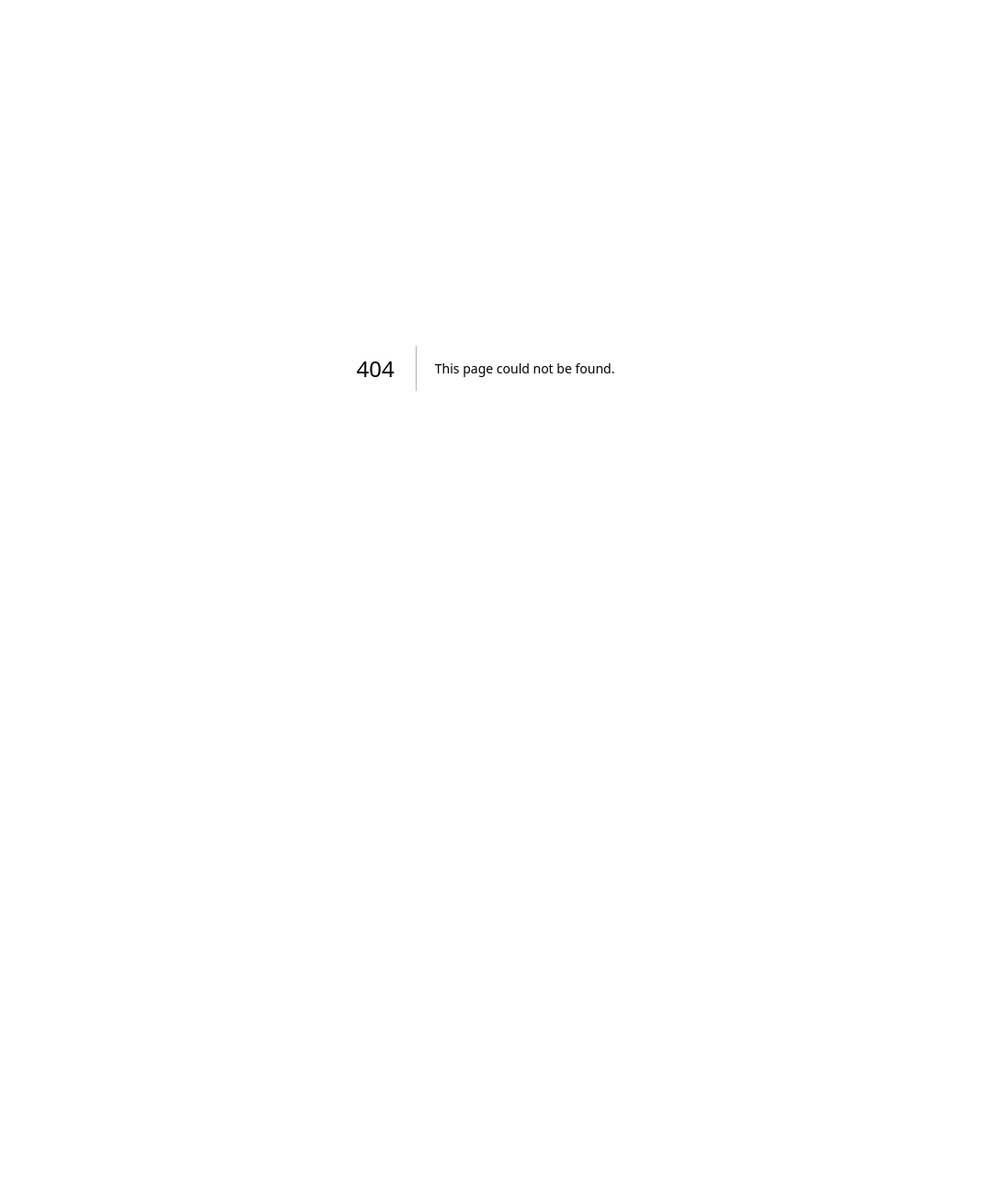
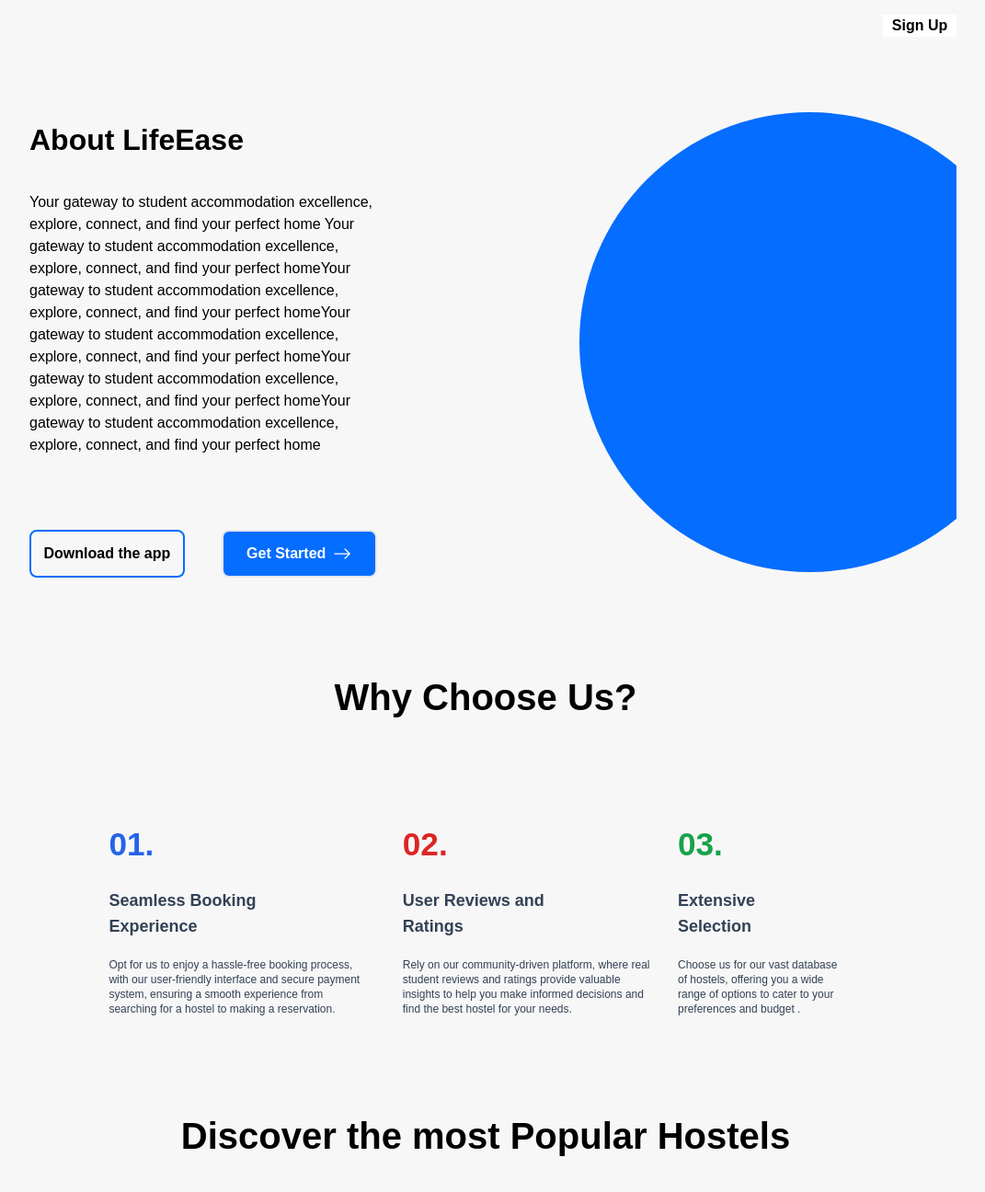
Before and after one commit to Abdulzeez403/lifeEase, a Next.js app: page /about in a window 1280 px wide. Before the commit this address had no page. Shown: the top 1296 px of the page at 92% size, without its empty margins (112-1183 px from the left). Before the commit the page ends 800 px from the top, so only its background shows below. Built offline with nearby package versions, Linux system fonts and the light colour scheme.

Commit message:
worked on th login page and about page

```diff
--- a/package.json
+++ b/package.json
@@ -13,6 +13,7 @@
     "@types/node": "18.11.19",
     "@types/react": "18.0.27",
     "@types/react-dom": "18.0.10",
+    "antd": "^5.7.0",
     "axios": "^1.3.2",
     "eslint": "8.33.0",
     "eslint-config-next": "13.1.6",
--- /dev/null
+++ b/src/components/modal/modal.tsx
@@ -0,0 +1,41 @@
+import { ConfigProvider, Modal, ModalProps } from "antd";
+import React from "react";
+
+interface IPros {
+  open: boolean;
+  centered?: boolean;
+  title?: string;
+  onDismiss?: () => void;
+  width?: string | number;
+  children: React.ReactNode;
+}
+
+export const ApModal: React.FC<IPros> = ({
+  open,
+  title,
+  children,
+  onDismiss,
+  centered = true,
+  width,
+}) => {
+  return (
+    <ConfigProvider
+      theme={{
+        token: {
+          fontFamily: "",
+        },
+      }}
+    >
+      <Modal
+        open={open}
+        centered={centered}
+        width={width}
+        title={title}
+        onCancel={onDismiss}
+        footer={null}
+      >
+        {children}
+      </Modal>
+    </ConfigProvider>
+  );
+};
--- /dev/null
+++ b/src/module/about/page.tsx
@@ -0,0 +1,67 @@
+import ApButton from '@/components/button'
+import { ApText } from '@/components/typography'
+import Link from 'next/link'
+import React from 'react'
+import { BsArrowRight } from 'react-icons/bs'
+import HostelsComponents from '../home/components/hostels'
+import Testimonial from '../home/components/testimonial'
+import { FooterComponent } from '../home/components/footer'
+import ChooseComponent from '../home/components/choose'
+
+export const Aboutpage = () => {
+    return (
+        <div>
+
+            <div>
+                <div className='flex justify-end rounded-lg py-4 mb-10 '>
+                    <div className=" flex m-0 justify-center  bg-white w-20">
+                        <Link className='font-semibold' href="/signUp">Sign Up</Link>
+                    </div>
+                </div>
+
+
+                <div className="flex justify-between items-center">
+                    <div className='w-[100%] text-center px-4 sm:w-[100%] md:w-[40%] md:text-left lg:text-left lg:w-[40%]  '>
+                        <h4 className='font-bold text-[2rem] my-8'>About LifeEase</h4>
+                        <p className="my-4 leading-2">Your gateway to student accommodation excellence, explore, connect, and find your perfect home Your gateway to student accommodation excellence, explore, connect, and find your perfect homeYour gateway to student accommodation excellence, explore, connect, and find your perfect homeYour gateway to student accommodation excellence, explore, connect, and find your perfect homeYour gateway to student accommodation excellence, explore, connect, and find your perfect homeYour gateway to student accommodation excellence, explore, connect, and find your perfect home</p>
+
+                        <div className="flex mt-[5rem] gap-x-10" >
+
+                            <ApButton
+                                title="Download the app"
+                                type="button"
+                                className=" border-2 border-[#056DFF] text-light w-full py-3 rounded-lg font-bold mb-5"
+                            />
+                            <div className='flex gap-x-2 items-center   w-full py-2.5 rounded-lg border-2 justify-center mb-5 bg-[#056DFF] '>
+                                <ApText className='font-semibold text-white  '>Get Started</ApText>
+                                <BsArrowRight size={20} color="white" />
+
+
+                            </div>
+                        </div>
+                    </div>
+
+                    <div className=' hidden sm:hidden md:block md:w-[40%] lg:w-[40%] lg:block'>
+                        <div className='w-[500px] h-[500px] bg-[#056DFF] rounded-full'></div>
+                    </div>
+
+
+                </div>
+            </div>
+
+            <div>
+                <ChooseComponent />
+
+                <HostelsComponents />
+                <Testimonial />
+                <div className="bg-black mt-20">
+                    <FooterComponent />
+                </div>
+
+            </div>
+
+        </div>
+
+
+    )
+}
--- /dev/null
+++ b/src/module/auth/signin.tsx
@@ -0,0 +1,99 @@
+import ApButton from '@/components/button'
+import { ApTextInput } from '@/components/input/TextInput'
+import { ApText } from '@/components/typography'
+import { Formik, FormikProps } from 'formik'
+import Link from 'next/link'
+import React from 'react'
+import { FcGoogle } from 'react-icons/fc'
+
+const SignIn = () => {
+
+    const handleSubmit = () => {
+        console.log("Yeap!")
+    }
+    return (
+        <div>
+            <div className='font-bold text-center py-6'>Welcome Back</div>
+            <Formik
+                //   validationSchema={FormSchema}
+                initialValues={{}}
+                onSubmit={handleSubmit}
+            >
+                {(props: FormikProps<any>) => (
+
+                    <div>
+
+                        <div className=''>
+
+                            <ApTextInput
+                                label="Email"
+                                type="text"
+                                placeHolder="TheUser@gmail.com"
+                                name="email"
+                                className=' border-2 border-[#6F6E6E]
+                                        placeholder:text-[.8rem] placeholder:text-[#6F6E6E] pl-4'
+
+                            />
+                        </div>
+
+                        <div className='pt-2'>
+
+                            <ApTextInput
+                                label="Password"
+                                type="password"
+                                placeHolder="********"
+                                name="email"
+                                className=' border-2 border-[#6F6E6E]
+                                 placeholder:text-[1rem] placeholder:text-[#6F6E6E] pl-4'
+
+                            />
+                        </div>
+
+                        <div className="py-4 ">
+                            <li>
+                                <Link className='text-[#056DFF]  text-bold text-[.8rem] border-b-[1px] border-[#056DFF]' href="/">Forget password?</Link></li>
+                        </div>
+
+
+
+                        <ApButton
+                            title="Login"
+                            type="submit"
+                            //   loading={loading}
+                            //   onClick={() => props.handleSubmit()}
+                            className="bg-[#056DFF] text-white text-light w-full py-3 rounded-lg font-bold mb-5"
+                        />
+
+
+                        <div className="flex items-center my-3">
+                            <div className="w-96 h-[2px] bg-black"></div>
+                            <h4 className='px-2 font-semibold'>Or</h4>
+                            <div className="w-96 h-[2px] bg-black"></div>
+                        </div>
+
+
+                        <div className='flex gap-x-2  w-full py-2.5 rounded-lg border-2 justify-center mb-5'>
+                            <FcGoogle size={20} />
+                            <ApText className='font-semibold'>Sign in with Google</ApText>
+
+                        </div>
+
+                        <div className='flex gap-x-2  w-full py-2.5 rounded-lg border-2 justify-center mb-5'>
+                            <FcGoogle size={20} />
+                            <ApText className='font-semibold'>Sign in with Facebook</ApText>
+
+                        </div>
+
+
+
+
+
+                    </div>
+
+                )}
+            </Formik>
+        </div>
+    )
+}
+
+export default SignIn
--- a/src/module/home/components/choose.tsx
+++ b/src/module/home/components/choose.tsx
@@ -5,7 +5,7 @@ const ChooseComponent = () => {
     return (
         <div className="my-[5rem] ">
             <h4 className='font-bold text-[2.2rem] text-center text-black my-[4rem] md:text-[2.5rem] lg:text-[2.5rem]'>Why Choose Us?</h4>
-            <div className="block   md:flex md:justify-between lg:flex lg:justify-between ">
+            <div className="block  md:flex md:w-[80%] md:mx-auto lg:flex lg:w-[80%] lg:mx-auto ">
                 <ChooseItems
                     title='01.'
                     subtitle='Seamless Booking Experience'
@@ -24,7 +24,7 @@ const ChooseComponent = () => {
                     title='03.'
                     subtitle='Extensive Selection'
                     description='Choose us for our vast database of hostels, offering you
-                     a wide range of options to cater to your preferences and budget.'
+                     a wide range of options to cater to your preferences and budget .'
                     className="text-green-600"
                     subStyle="md:w-[80px] lg:w-[80px] " />
             </div>
@@ -47,7 +47,7 @@ const ChooseItems: React.FC<IProps> = ({ title, subtitle, description, className
             <div className=" text-center md:text-left lg:text-left">
                 <h4 className={`font-bold text-[2.2rem]  ${className}`}>{title}</h4>
                 <ApText className={`font-bold my-5 md:w-[200px] lg:w-[200px]  ${subStyle}`} size={"lg"} >{subtitle}</ApText>
-                <ApText size={"xs"} className='my-5 w-[80%]  mx-auto leading-4  md:w-[80%] md:mx-0 lg:w-[80%] lg:mx-0 '>{description}</ApText>
+                <ApText size={"xs"} className='my-5 w-[80%]  mx-auto leading-4  md:w-[90%] md:mx-0 lg:w-[90%] lg:mx-0 '>{description}</ApText>
             </div>
         </div>
     )
--- a/src/module/home/components/navbar.tsx
+++ b/src/module/home/components/navbar.tsx
@@ -5,7 +5,11 @@ import Link from 'next/link'
 import ApButton from '@/components/button'
 import { CiMenuFries } from 'react-icons/ci'
 
-export const Navbar = () => {
+interface IProps {
+    OpenModal: () => void;
+}
+
+export const Navbar: React.FC<IProps> = ({OpenModal}) => {
     return (
         <div className='flex  items-center justify-between '>
             <div className='w-[100px] '>
@@ -19,18 +23,18 @@ export const Navbar = () => {
             </div>
 
             <div className='flex md:hidden lg:hidden'>
-                <CiMenuFries size={25} color="white"/>
+                <CiMenuFries size={25} color="white" />
             </div>
             <div className="hidden md:flex md:gap-x-4 lg:flex lg:gap-x-4 ">
                 <Link href="" className='text-white'>Home</Link>
                 <Link href="" className='text-white'>Bookings</Link>
                 <Link href="" className='text-white'>Contact Us</Link>
-                <Link href="" className='text-white'>About</Link>
+                <Link href="/about" className='text-white'>About</Link>
             </div>
             <div className="hidden md:flex md:gap-x-8  lg:flex lg:gap-x-8">
-                <ApButton title="Login" className="text-bold font-medium text-white " />
+                <ApButton title="Login" className="text-bold font-medium text-white " onClick={OpenModal} />
                 <Link href="/signUp">
-                <ApButton title="Sign Up" className=" text-bold font-medium bg-white rounded-lg px-5 py-1" />
+                    <ApButton title="Sign Up" className=" text-bold font-medium bg-white rounded-lg px-5 py-1" />
                 </Link>
 
 
--- a/src/module/home/page.tsx
+++ b/src/module/home/page.tsx
@@ -1,4 +1,4 @@
-import React from 'react'
+import React, { useState } from 'react'
 import { Navbar } from './components/navbar'
 import { HeroPage } from './components/hero'
 import ChooseComponent from './components/choose'
@@ -6,14 +6,22 @@ import HostelsComponents from './components/hostels'
 import Testimonial from './components/testimonial'
 import GetAppComponent from './components/getApp'
 import { FooterComponent } from './components/footer'
+import { ApModal } from '@/components/modal/modal'
+import SignIn from '../auth/signin'
 
 export const HomePage = () => {
+    const [modal, setModal] = useState({ show: false });
+
 
     return (
+        <div>
+
             <div className="p-0 m-0">
 
-            <div className='bg-[#056DFF]  p-5 sm:p-6  md:p-6 md:pb-0  lg:p-6 lg:pb-0'>
-                <Navbar />
+                <div className='bg-[#056DFF]  p-5 sm:p-6  md:p-6 md:pb-0 lg:p-6 lg:pb-0'>
+                    <Navbar OpenModal={() =>
+                        setModal({ show: true })
+                    } />
                     <HeroPage />
                 </div>
 
@@ -30,6 +38,20 @@ export const HomePage = () => {
                 </div>
             </div>
 
+            <ApModal
+                open={modal.show}
+                width={400}
+                onDismiss={() => {
+                    setModal({ show: false });
+                }}>
+
+                <SignIn />
+
+            </ApModal>
+
+        </div>
+
+
 
 
     )
--- a/src/pages/_app.tsx
+++ b/src/pages/_app.tsx
@@ -4,7 +4,11 @@ import type { AppProps } from "next/app";
 export default function App({ Component, pageProps }: AppProps) {
   return (
 
+    <div className="w-[100%] overflow-hidden sm:w-[100%]
+    md:w-[80%] md:mx-auto md:justify-center
+    lg:w-[80%] lg:mx-auto lg:justify-center">
     <Component {...pageProps} />
+    </div>
 
 
   );
--- /dev/null
+++ b/src/pages/about.tsx
@@ -0,0 +1,10 @@
+import { Aboutpage } from '@/module/about/page'
+import React from 'react'
+
+ const About = () => {
+  return (
+    <div><Aboutpage/></div>
+  )
+}
+
+export default About;
--- a/src/pages/index.tsx
+++ b/src/pages/index.tsx
@@ -4,12 +4,11 @@ import { HomePage } from "@/module/home/page";
 function Home() {
   return (
     <>
-
-      <div className="w-[100%] overflow-hidden sm:w-[100%]
+      {/* <div className="w-[100%] overflow-hidden sm:w-[100%]
       md:w-[80%] md:mx-auto md:justify-center
-      lg:w-[80%] lg:mx-auto lg:justify-center">
+      lg:w-[80%] lg:mx-auto lg:justify-center"> */}
         <HomePage />
-      </div>
+      {/* </div> */}
     </>
 
 
```
Also changed, not shown: 1 other file (tests, documents, lock files or other folders). Lines whose indentation alone changed are shown as unchanged.
